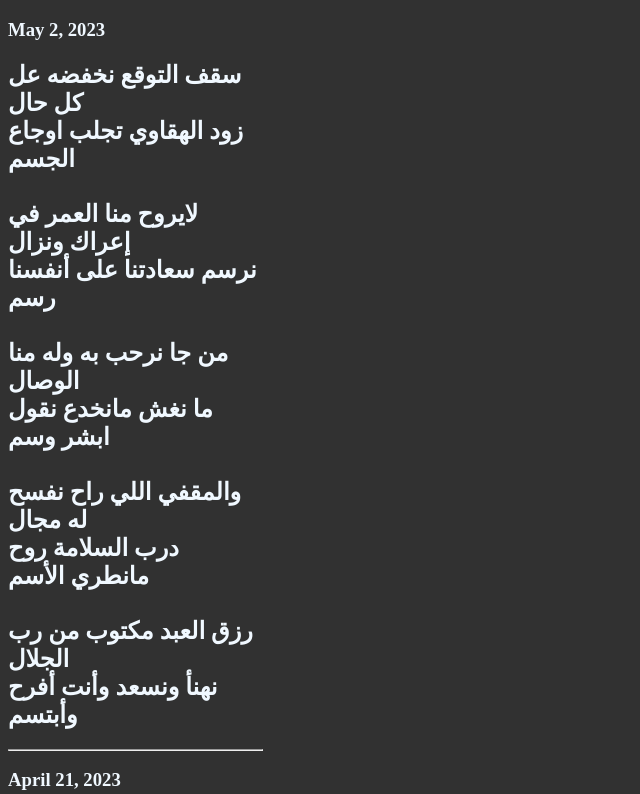
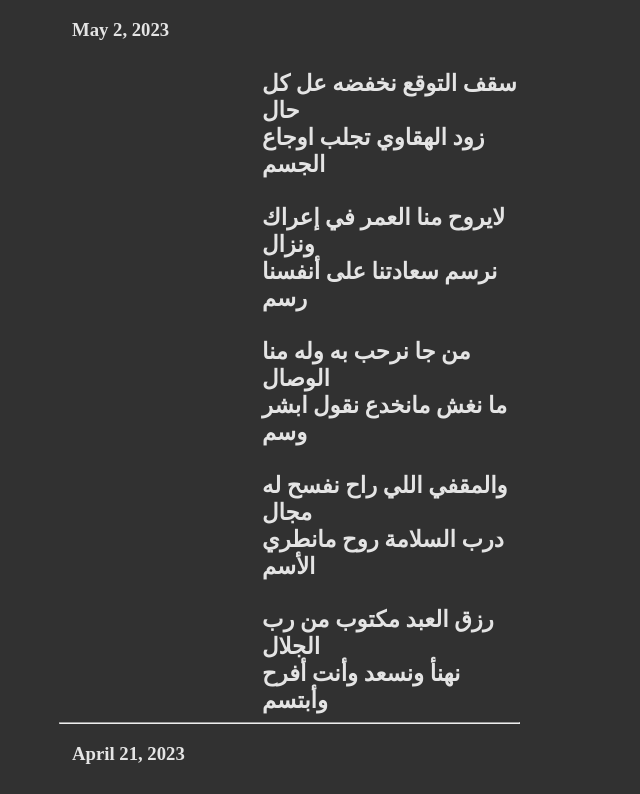
Before and after one commit to ultraprince4/Dad-Website, a plain HTML site: page Pages/poem.html in a window 1280 px wide. Shown: the top 794 px of the page, without its empty margins (0-640 px from the left). Drawn offline with Linux system fonts and the light colour scheme; files that its build step writes are made by us from their sources; the site is published under a folder, as on GitHub Pages, so addresses that start at the root find nothing.

Commit message:
Update poem.html

```diff
--- a/Pages/poem.html
+++ b/Pages/poem.html
@@ -5,7 +5,7 @@
     <meta http-equiv="X-UA-Compatible" content="IE=edge">
     <meta name="viewport" content="width=device-width, initial-scale=1.0">
     <title>Document</title>
-    <link rel="stylesheet" href="/ALL/CSS/style.css">
+    <link rel="stylesheet" href="CSS/style.css">
 </head>
 <body style="color: aliceblue; width: 255px; background-color: rgb(49, 49, 49);">
 
```
